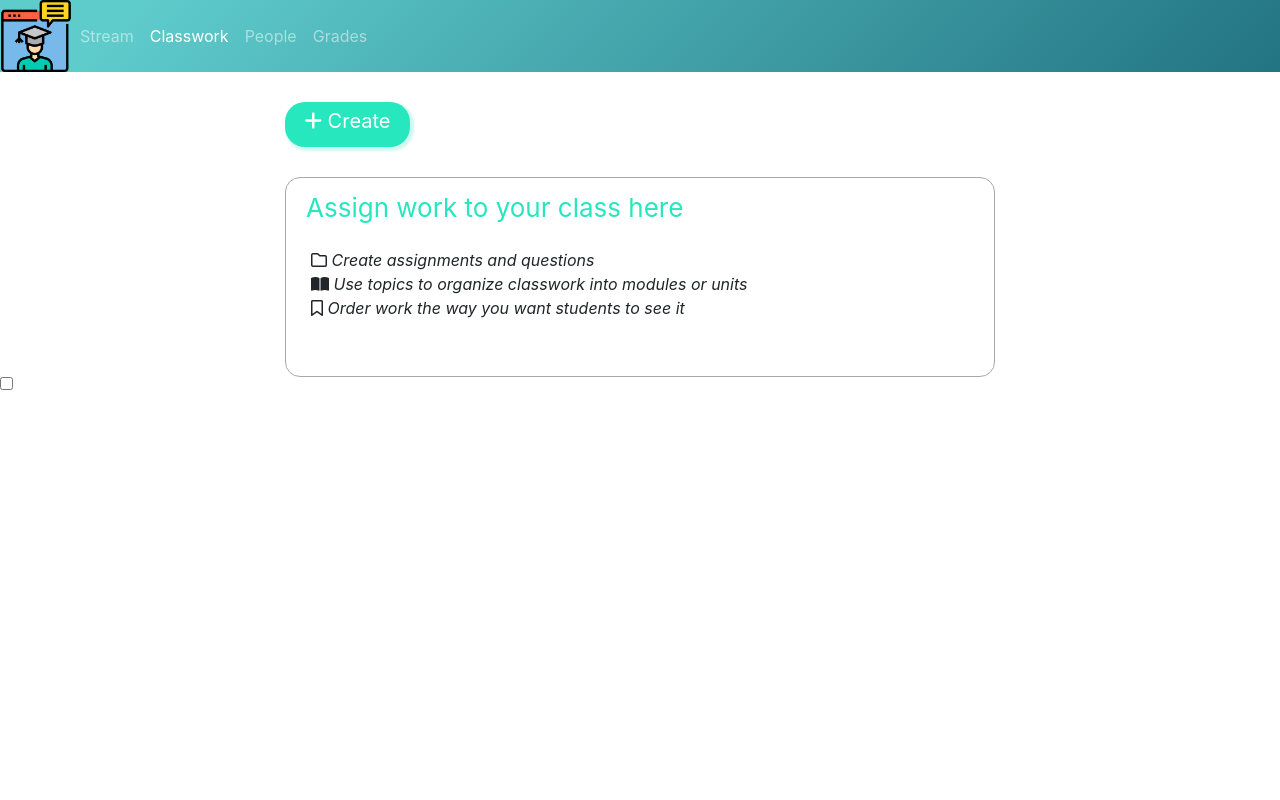
After one commit to chuongdavid/final-web-classroom, a PHP site: page /classwork.html in a window 1280 px wide. The commit adds this page. Run offline with PHP 8.4, Linux system fonts and the light colour scheme; some libraries are stand-ins or nearby versions.

Commit message:
Tin add hmtl

```diff
--- /dev/null
+++ b/classwork.html
@@ -0,0 +1,130 @@
+<!DOCTYPE html>
+<html>
+    <head>
+        <meta http-equiv="Content-Type" content="text/html; charset=utf-8" />
+
+        <!--title-->
+        <title>Classroom</title>
+
+        <!--css file-->
+        <link href="css/style.css" rel="stylesheet" type="text/css" />
+
+        <!--js file-->
+        <script src="main.js"></script>
+
+        <!--Bootstrap 4-->
+        <link rel="stylesheet" href="https://maxcdn.bootstrapcdn.com/bootstrap/4.5.2/css/bootstrap.min.css">
+        <script src="https://ajax.googleapis.com/ajax/libs/jquery/3.5.1/jquery.min.js"></script>
+        <script src="https://cdnjs.cloudflare.com/ajax/libs/popper.js/1.16.0/umd/popper.min.js"></script>
+        <script src="https://maxcdn.bootstrapcdn.com/bootstrap/4.5.2/js/bootstrap.min.js"></script>
+        <script src='https://kit.fontawesome.com/a076d05399.js'></script>
+        <!--font-awnsome-->
+        <link rel="stylesheet" href="https://cdnjs.cloudflare.com/ajax/libs/font-awesome/4.7.0/css/font-awesome.min.css">
+    </head>
+
+    <body>
+        <!--navbar-->
+        <nav class="navbar navbar-expand bg-primary navbar-dark p-0 sticky-top">
+            <ul class="navbar-nav w-100">
+                <!--sidenav-->
+                <div id="mySidenav" class="sidenav p-0">
+                    <div class="text-right">
+                        <i class="fa fa-times-circle fa-2x opacity color" aria-hidden="true" onclick="closeNav()"></i>
+                    </div>
+                    <a href="#" class="sidenav-item">
+                        <div class="class-title ">
+                            Mon aaaaaaaaaaaaaa
+                        </div>
+                        <div>
+                            Thay A
+                        </div>
+                    </a>
+                    <a href="#" class="sidenav-item">Services</a>
+                    <a href="#" class="sidenav-item">Clients</a>
+                    <a href="#" class="sidenav-item">Contact</a>
+                </div>
+
+                <span onclick="openNav()"><img class="logo" src="image/logov2.png"></span>
+
+                <!--left nav-->
+                <li class="nav-item ">
+                    <a class="nav-link" href="#">Stream</a>
+                </li>
+                <li class="nav-item active">
+                    <a class="nav-link" href="#">Classwork</a>
+                </li>
+                <li class="nav-item">
+                    <a class="nav-link" href="#">People</a>
+                </li>
+                <li class="nav-item">
+                    <a class="nav-link" href="#">Grades</a>
+                </li>
+
+                <!--right nav-->
+
+            </ul>
+        </nav>
+        <input type ="checkbox" id="showcreate">
+        <div class="container-sm">
+            <div class="assign col-lg-8">
+                <button id="creatework"> <label for="showcreate"> <i class=" nutcreate fas fa-plus"> </i>  Create </label> </button>
+                    <div class="classwork" id="commute3">
+                        <p id="assignworktoyourclass">Assign work to your class here </p>
+                        <div id="assignment">
+                            <i class="far fa-folder"> </i>  Create assignments and questions </br>
+                            <i class="fas fa-book-open"> </i>  Use topics to organize classwork into modules or units </br>
+                            <i class="far fa-bookmark"> </i>  Order work the way you want students to see it </br>
+                        </div>
+                    </div>
+
+            </div>
+
+            </div>
+            <div class="tableassignment col-lg-4">
+                <table class="table1" >
+                    <tr class="assignment">
+                       <td> <i class="fas fa-chalkboard-teacher"></i> <label for="showassignment">Assignment</label> </td>
+                    </tr>
+                    <tr class="assignment">
+                       <td> <i class="fas fa-laptop-code"></i><label for="showassignment"> Quiz </label> </td>
+                    </tr>
+                    <tr class="assignment">
+                       <td> <i class="far fa-edit"></i> <label for="showassignment">Question</label> </td>
+                    </tr>
+                    <tr class="assignment">
+                       <td> <i class="fas fa-folder-open"></i> <label for="showassignment">Materials</label> </td>
+                    </tr>
+                    <tr class="assignment">
+                       <td> <i class="fas fa-thumbtack"></i> <label for="showassignment"> Reuse post</label> </td>
+                    </tr>
+
+                </table>
+            </div>
+        </div>
+
+        <input type ="checkbox" id="showassignment">
+        <div class="container createassign col-5">
+                <form >
+                    <div class="formtext">
+                        <label> <p id="assignmenclasswork"><b>Assignment</b> </p></label>
+                        <hr style="width:90%; text-align:left; margin-left:10"></br>
+                        <div class="titleintruction">
+                            <i id="titleicon" class="fas fa-mug-hot"></i> <input id="title" type = "text" placeholder="Title" ></br></br>
+                            <i id="instructionicon" class="fas fa-align-left"></i> <input id="instruction" type = "text" placeholder="Intructions">
+                        </div>
+                    </div>
+                    <hr style="width:90%; text-align:left; margin-left:10">
+                    </br>
+
+
+                    <div class="btnsform-assign">
+
+                        <button class="btnform">Create</button>
+
+                        <button class="btnform">Cancel</button>
+
+                    </div>
+                </form>
+            </div>
+    </body>
+</html>
--- a/css/style.css
+++ b/css/style.css
@@ -36,6 +36,13 @@
   display: block;
   transition: 0.3s;
 }
+.navbar{
+  background-image: linear-gradient(315deg, #237483 0%, #5fcccc 90%);
+}
+.index{
+  margin-left: auto;
+}
+
 
 .sidenav a:hover {
   text-decoration: none;
@@ -120,7 +127,7 @@ ul {
   background-image: url("https://gstatic.com/classroom/themes/img_reachout.jpg");
   border-top-left-radius: 5px;
   border-top-right-radius: 5px;
-  color: #fff;
+  background-color: #045891;
 }
 
 .class-title {
@@ -267,6 +274,303 @@ input[type="password"]:focus,
   background-color: #eec0c6;
   background-image: linear-gradient(315deg, #eec0c6 0%, #7ee8fa 74%);
 }
+
+/*css giao dien giao vien*/
+.banner{
+  background-color: #db9841;
+  background-image: linear-gradient(315deg, #3ee0a2 0%, #7ee8fa 80%);
+  height: 225px;
+  font-size: 40px;
+  border-radius: 15px;
+  margin-top: 30px;
+}
+
+.banner2{
+  margin-top: 20px;
+  height: 300px;
+  font-size: 40px;
+  border-radius: 15px;
+
+}
+.banner3{
+  margin-top: 10px;
+  height: 300px;
+  font-size: 40px;
+  border-radius: 15px;
+  border: 2px solid rgb(187, 183, 183);
+}
+.cell{
+  margin-right: 10px;
+}
+#commute1{
+  height: 150px;
+  border: 2px solid rgb(187, 183, 183);
+  font-size: 20px;
+  padding: 15px;
+
+}
+#commute2{
+  height: 75px;
+  padding: 10px 20px 20px 20px;
+  font-size: 24px;
+  color: rgb(168, 158, 158);
+
+}
+#commute3{
+  margin-top: 30px;
+  height: 200px;
+  padding: 10px 20px 20px 20px;
+  font-size: 26px;
+}
+
+.classwork{
+  margin-top: 10px;
+  height: 300px;
+  font-size: 40px;
+  border-radius: 15px;
+  border: 1px solid rgb(170, 167, 167);
+  background-color: white;
+}
+#announce{
+  padding-top: 9px;
+  font-size: 22px;
+}
+#viewall{
+  padding-top: 20px;
+  text-align: right;
+  color: orange;
+}
+#cntt{
+  font-size: 20px;
+  padding:10px
+}
+.head{
+  color:white;
+}
+.assign{
+  margin: auto;
+
+}
+#assignment{
+  margin: auto;
+  padding:5px;
+  font-size: 16px;
+  text-align: left;
+  font-style: italic;
+}
+label {
+  cursor: pointer;
+}
+#creatework{
+  margin-top: 30px;
+  height : 45px;
+  width: 125px;
+  border-radius: 20px;
+  font-size: 20px;
+  text-align: center;
+  background-color: #26e7bd;
+  color:white;
+  box-shadow: 2px 2px 2px 2px rgba(24, 226, 192, 0.2);
+  border:none;
+}
+#creatework:hover{
+  margin-top: 30px;
+  height : 45px;
+  width: 125px;
+  border-radius: 20px;
+  font-size: 20px;
+  text-align: center;
+  background-color: #74e9d0;
+}
+
+#assignworktoyourclass{
+  color:#26e7bd;
+}
+.teacher{
+  margin-top: 50px;
+  margin-left: 150px;
+  color:#0bbb95;
+}
+#teacheradd{
+  margin-left: 500px;
+}
+#student{
+  margin-top: 60px;
+
+}
+
+.studentlist{
+  color:black;
+  margin-left: 10px;
+}
+
+#buttonteacher{
+  color:#0bbb95;
+  font-size: 0.6em;
+}
+
+.formtext{
+
+  margin-left: 20px;
+  margin-top: 20px;
+}
+.input{
+  border: none;
+}
+.input:focus{
+  border-color: white;
+}
+.btnform{
+  color:black;
+  margin-right: 20px;
+  background-color: white;
+  border:none;
+  border-radius: 5px ;
+  padding-bottom: 10px;
+  font-weight: 500;
+}
+.btnsform{
+  text-align: left;
+  margin-left: 25px;
+}
+.btnform:hover{
+  color:black;
+  margin-right: 20px;
+  background-color: rgb(238, 231, 231);
+  border:none;
+  border-radius: 5px ;
+}
+.teacherform{
+  display: none;
+  margin: auto;
+  margin-top: 100px;
+  border: 1px solid black;
+  height: 240px;
+  width: 300px;
+  border-radius: 10px;
+  top: -20%;
+  left: 10%;
+  transform: translate(-50%,-50%);
+  background-color: white;
+
+}
+
+#showinvite{
+  display: none;
+}
+#buttonteacher:hover{
+  color:#0b8b70;
+  cursor: pointer;
+}
+
+.assignment:hover{
+  cursor: pointer;
+}
+
+#showinvite:checked ~ .teacherform{
+  display: block;
+  align-items: center;
+}
+#showinvite:checked ~ .container-sm{
+  filter: blur(10px);
+}
+
+#showassignment{
+  display: block;
+}
+
+.createassign{
+  display: none;
+  margin: auto;
+  margin-top: 100px;
+  border: 1px solid black;
+  height: 50%;
+  width: 100%;
+  border-radius: 10px;
+  top: -50%;
+  left: 0%;
+  background-color: white;
+  font-size: x-large;
+}
+
+#title{
+  width: 70%;
+  margin-left: 15px;
+
+}
+#titleicon{
+  font-size: 1.5em;
+  color: #919999;
+}
+#instruction{
+  width: 70%;
+  height: 70px;
+  text-align: left;
+  margin-left: 15px;
+}
+#instructionicon{
+  font-size: 1.5em;
+  color: #919999;
+}
+#showassignment:checked ~ .createassign{
+  display: block;
+}
+#showassignment:checked ~ .container-sm{
+  display: none;
+
+}
+
+
+
+.tableassignment{
+  display: none;
+  border: none;
+  width: 250px;
+  top: -130px;
+  left: 35%;
+  transform: translate(-50%,-50%);
+}
+
+#showcreate:checked ~ .tableassignment{
+  display: block;
+
+  width: 150px;
+
+}
+#showcreate{
+  display: none;
+}
+
+
+
+.tableassignment tr{
+  border: none;
+  background-color: white;
+  border-radius: 10px;
+}
+.assignment:hover{
+  background-color: rgb(216, 210, 210);
+}
+#showcreate:hover{
+  cursor: pointer;
+}
+.table1 td {
+  padding:5px;
+}
+
+.createassign{
+  margin-top: -40px;
+}
+
+#assignmenclasswork{
+  font-weight: 700;
+  font-size: 55px;
+  color: #5fcccc;
+}
+.btnsform-assign{
+  margin-left: 75px;
+  padding-bottom: 20px;
+}
 body,
 html {
   height: 100%;
```
Also changed, not shown: index.html (+64 -8 lines), people.html (added, +113 -0 lines), stream.html (added, +107 -0 lines), main.js (line endings or trailing spaces).
